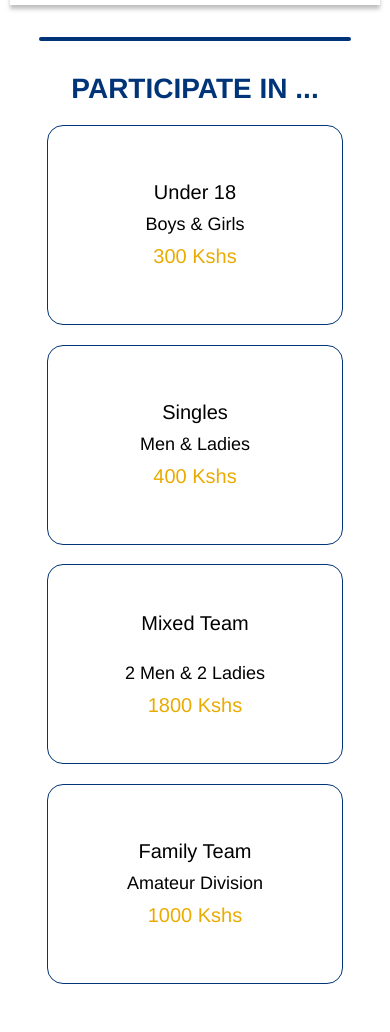
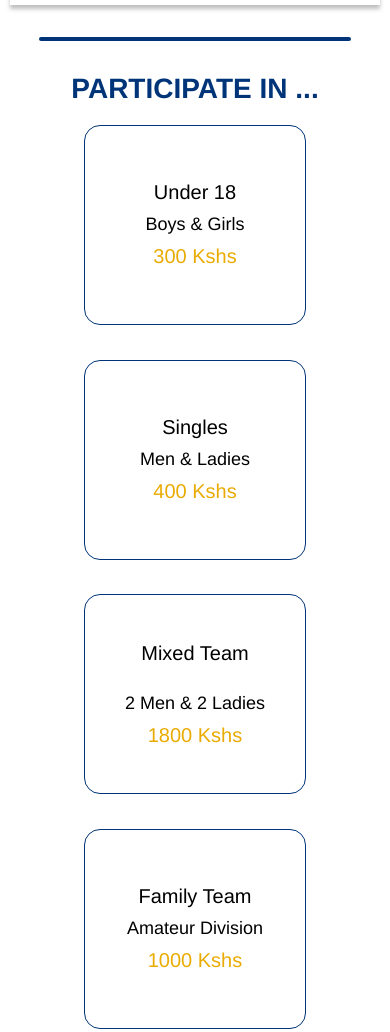
Before and after one commit to BlauerTon/SuttcWebApp, a website built with webpack: page index.html in a window 390 px wide. Shown: the part 1380-2412 px from the top of the page. Built offline with nearby package versions, Linux system fonts and the light colour scheme; files whose address does not match are found by name.

Commit message:
Fixed gap in participate

```diff
--- a/css/style.css
+++ b/css/style.css
@@ -90,7 +90,6 @@ a {
   text-align: center;
 }
 
-/* "Participate in ..." title */
 .homepage .text-wrapper-3 {
   position: relative;
   width: 100%;
@@ -101,11 +100,10 @@ a {
   letter-spacing: 0;
   line-height: normal;
   text-align: center;
-  margin-bottom: var(--spacing-small); /* Reduced spacing to bring it closer to cards */
+  margin-bottom: var(--spacing-small);
   text-transform: uppercase;
 }
 
-/* Tournament option section */
 .homepage .tournament-option {
   position: relative;
   width: 95%;
@@ -113,24 +111,23 @@ a {
   margin: var(--spacing-medium) auto;
   padding-bottom: var(--spacing-medium);
   display: flex;
-  flex-direction: column; /* Stack title and cards vertically */
-  align-items: center; /* Center everything horizontally */
+  flex-direction: column;
+  align-items: center;
 }
 
-/* Container for cards to center them */
 .homepage .tournament-option .cards-container {
   display: flex;
-  justify-content: center; /* Center cards horizontally */
-  gap: 1%; /* Maintain small gap between cards */
+  justify-content: center;
+  gap: 40px;
   width: 100%;
-  flex-wrap: nowrap; /* Keep cards in one row */
+  flex-wrap: nowrap;
 }
 
 .homepage .under,
 .homepage .under-2,
 .homepage .under-3,
 .homepage .under-4 {
-  width: 23%; /* Fixed width for consistency */
+  width: 14%;
   height: 200px;
   border-radius: 16px;
   overflow: hidden;
@@ -486,14 +483,14 @@ a {
   color: var(--primary-color);
 }
 
-/* Responsive Design */
+
 @media (max-width: 768px) {
   .homepage .under,
   .homepage .under-2,
   .homepage .under-3,
   .homepage .under-4 {
-    width: 48%;
-    margin: 1%;
+    width: 60%;
+    margin: 1% auto;
   }
 
   .homepage .text-wrapper-2 {
@@ -510,15 +507,16 @@ a {
   }
 
   .homepage .tournament-option .cards-container {
-    flex-direction: column; /* Stack cards vertically */
-    align-items: center; /* Center cards horizontally */
+    flex-direction: column;
+    align-items: center;
+    gap: 15px;
   }
 
   .homepage .under,
   .homepage .under-2,
   .homepage .under-3,
   .homepage .under-4 {
-    width: 80%; /* Increase width for smaller screens */
-    margin-bottom: var(--spacing-small); /* Add spacing between stacked cards */
+    width: 60%;
+    margin-bottom: var(--spacing-small);
   }
 }
```
